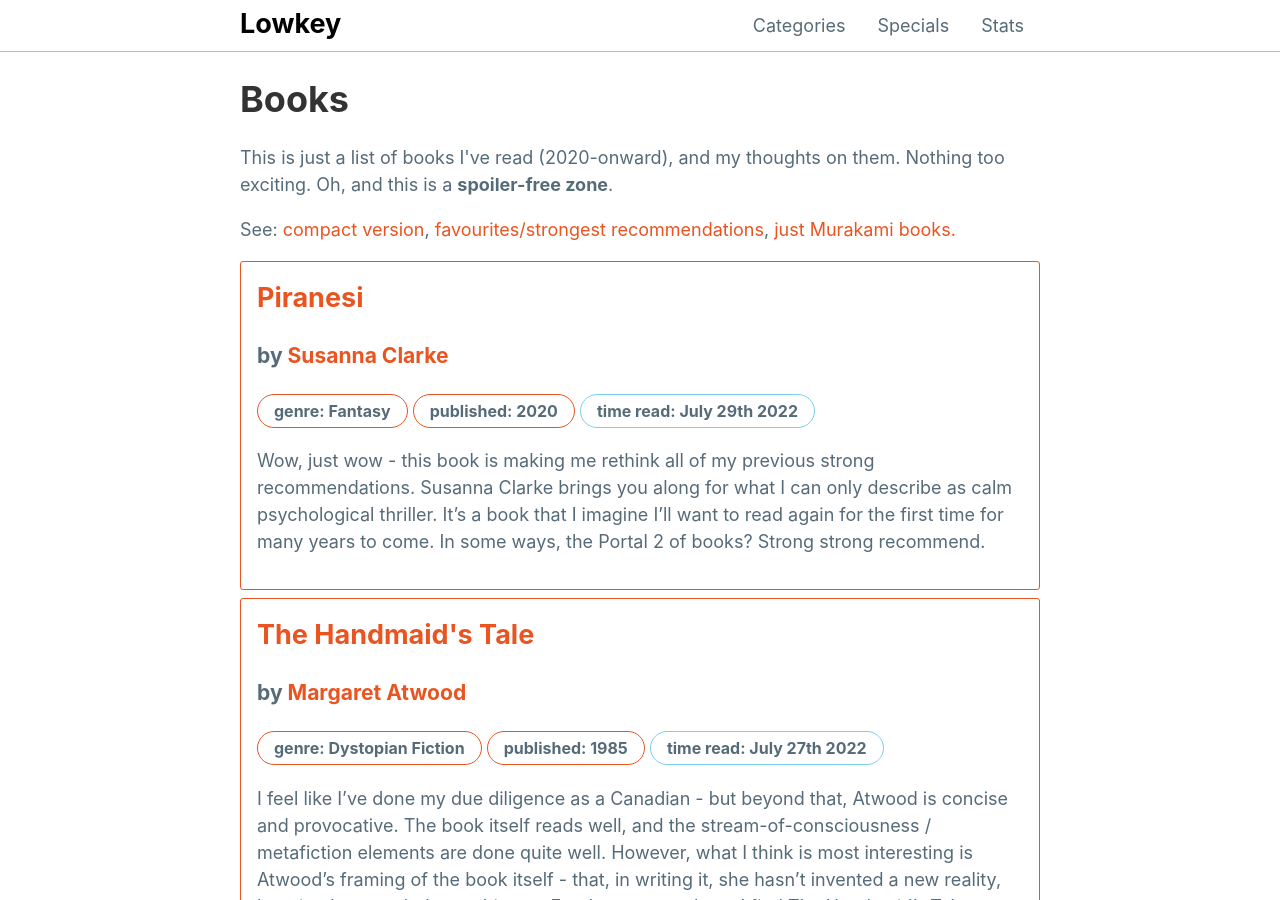
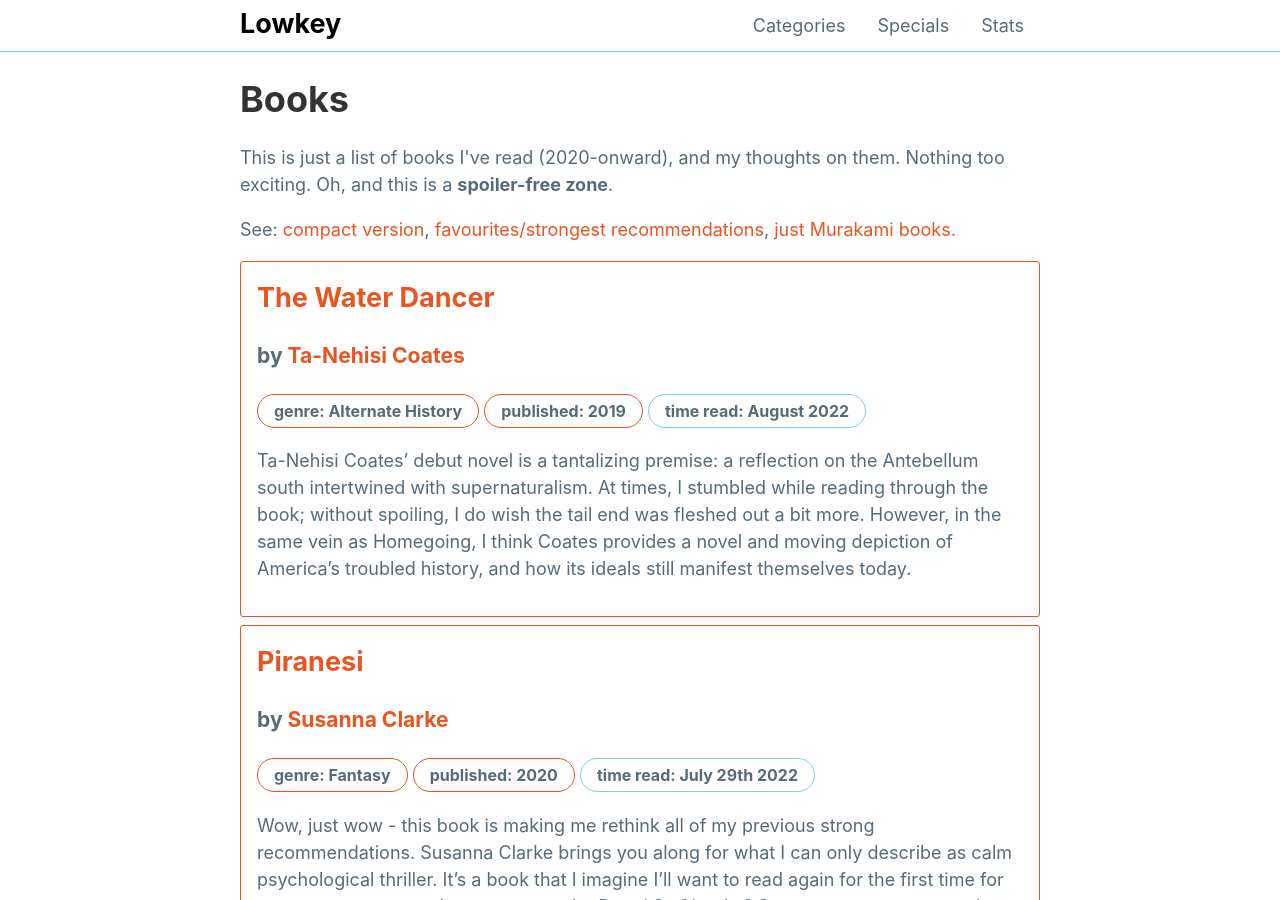
Before and after one commit to mattxwang/lowkey, a Jekyll site: the page built from stats/books.html, in a window 1280 px wide and 900 px high. Built offline with Jekyll 4.4.1, drawn with Linux system fonts in a browser that asks for light colours.

Commit message:
the water dancer

```diff
--- a/_data/books.yml
+++ b/_data/books.yml
@@ -665,3 +665,11 @@ piranesi:
   strong: true
   thoughts: >
     Wow, just wow - this book is making me rethink all of my previous strong recommendations. Susanna Clarke brings you along for what I can only describe as calm psychological thriller. It's a book that I imagine I'll want to read again for the first time for many years to come. In some ways, the Portal 2 of books? Strong strong recommend.
+thewaterdancer:
+  title: The Water Dancer
+  author: Ta-Nehisi Coates
+  genre: Alternate History
+  year_published: 2019
+  time_read: August 2022
+  thoughts: >
+    Ta-Nehisi Coates' debut novel is a tantalizing premise: a reflection on the Antebellum south intertwined with supernaturalism. At times, I stumbled while reading through the book; without spoiling, I do wish the tail end was fleshed out a bit more. However, in the same vein as Homegoing, I think Coates provides a novel and moving depiction of America's troubled history, and how its ideals still manifest themselves today.
```
